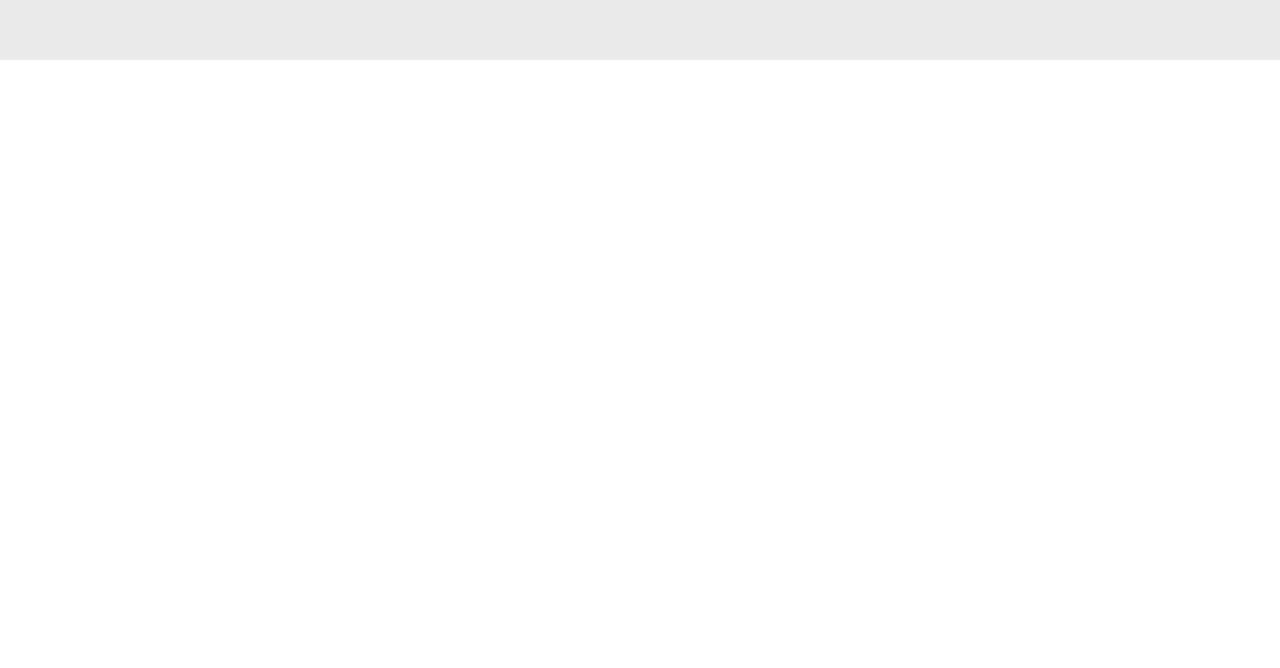
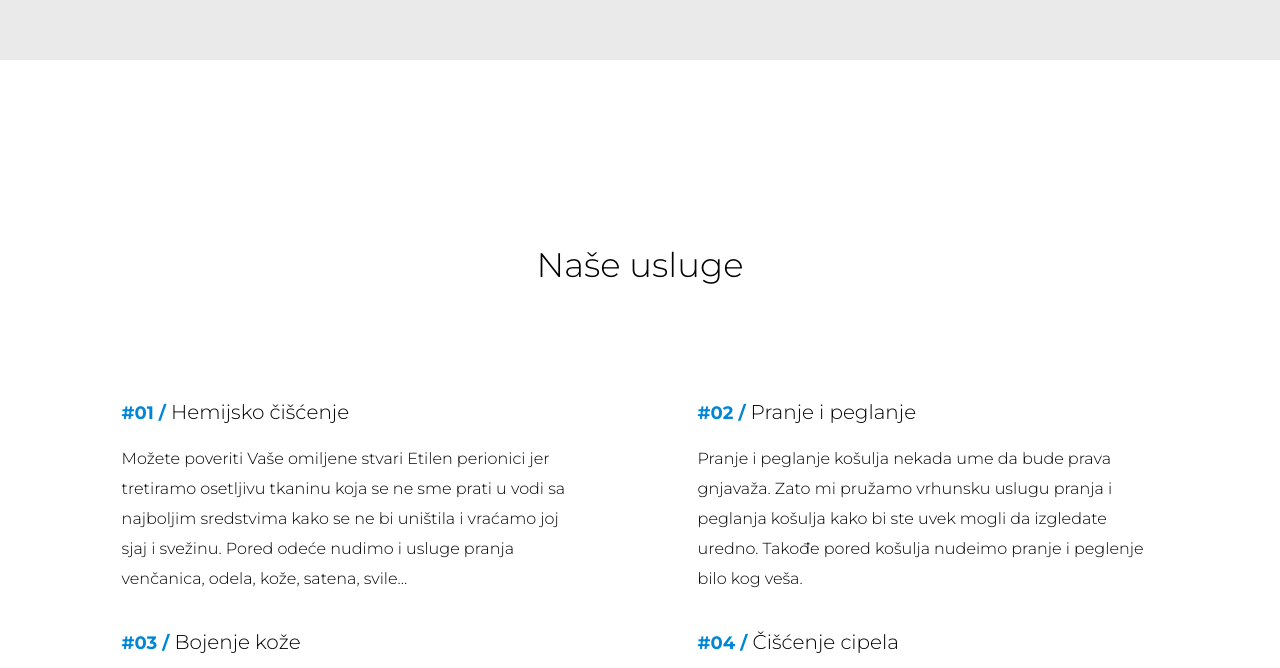
Before and after one commit to Uros998/dry-cleaning, a React (Create React App) app: page / in a window 1280 px wide. Shown: the part 2129-2797 px from the top of the page. Before the commit the page ends 2369 px from the top, so only its background shows below. Built offline with nearby package versions, Linux system fonts and the light colour scheme; a web font is replaced by a local one.

Commit message:
Added our-services on homepage

```diff
--- a/src/component/header/header.component.jsx
+++ b/src/component/header/header.component.jsx
@@ -38,7 +38,7 @@ const Header = () => {
                 <nav className="main-navigation">
                     <ul>
                         <li><NavLink activeClassName="selected" className='option' to='/'>Početna</NavLink></li>
-                        <li><NavLink activeClassName="selected" className='option' to='/usluga'>Usluge</NavLink></li>
+                        <li><NavLink activeClassName="selected" className='option' to='/usluga'>Cenovnik</NavLink></li>
                         <li><NavLink activeClassName="selected" className='option' to='/about'>O nama</NavLink></li>
                     </ul>
                 </nav>
--- a/src/pages/homepage/homepage.jsx
+++ b/src/pages/homepage/homepage.jsx
@@ -80,6 +80,63 @@ const HomePage = () => {
                         </div>
                     </div>
                 </div>
+                <div className="homepage-our-services">
+                    <div className="our-service-title">
+                        <h2>Naše usluge</h2>
+                    </div>
+                    <div className="our-services">
+                        <div className="two-services">
+                            <div className="service">
+                                <div className="service-title">
+                                    <h2><span>#01 /</span> Hemijsko čišćenje</h2>
+                                </div>
+                                <div className="service-body">
+                                    <p>Možete poveriti Vaše omiljene stvari Etilen perionici jer tretiramo osetljivu
+                                        tkaninu koja se ne sme prati u vodi sa najboljim sredstvima kako se ne bi
+                                        uništila i
+                                        vraćamo joj sjaj i svežinu. Pored odeće nudimo i usluge pranja venčanica, odela,
+                                        kože, satena, svile…</p>
+                                </div>
+                            </div>
+                            <div className="service">
+                                <div className="service-title">
+                                    <h2><span>#02 /</span> Pranje i peglanje</h2>
+                                </div>
+                                <div className="service-body">
+                                    <p>Pranje i peglanje košulja nekada ume da bude prava gnjavaža. Zato mi pružamo
+                                        vrhunsku
+                                        uslugu pranja i peglanja košulja kako bi ste uvek mogli da izgledate uredno.
+                                        Takođe
+                                        pored košulja nudeimo pranje i peglenje bilo kog veša.</p>
+                                </div>
+                            </div>
+                        </div>
+                        <div className="two-services">
+                            <div className="service">
+                                <div className="service-title ">
+                                    <h2><span>#03 /</span> Bojenje kože</h2>
+                                </div>
+                                <div className="service-body">
+                                    <p>Bojenje kože, uz usluge pranja ili hemijskog čišćenja imamo mogućnost,
+                                        tehnologiju i znanje da najsavremenijim metodama i najboljim sredstvima vršimo
+                                        usluge bojenja kože. Tako vašoj odeći produžujemo vek trajanja,
+                                        postojeću boju osvežavamo i dajemo joj novi život.</p>
+                                </div>
+                            </div>
+                            <div className="service">
+                                <div className="service-title">
+                                    <h2><span>#04 /</span> Čišćenje cipela</h2>
+                                </div>
+                                <div className="service-body">
+                                    <p>Etilen u ponudi ima i mogućnost krojačkih prepravki. Svojim savetima i
+                                        dugogodišnjim iskustvom možemo Vam pomoći i dati savet u vezi svih vrsta
+                                        krojačkih
+                                        prepravki, krojačkih dorada.</p>
+                                </div>
+                            </div>
+                        </div>
+                    </div>
+                </div>
             </div>
         </>
     )
--- a/src/pages/homepage/homepage.styles.scss
+++ b/src/pages/homepage/homepage.styles.scss
@@ -9,7 +9,6 @@
 
 
 .homepage {
-
   .homepage-title-text {
     width: 100%;
     height: 100%;
@@ -81,7 +80,6 @@
     height: 100%;
     background-color: #eaeaea;
     padding: 3em 0;
-    margin: 0 0 10em 0; // Obrisati ovo !!!!!!!!!!!!!!!!!!!!!!!!!!
 
     .services-title {
       h2 {
@@ -122,6 +120,59 @@
       }
     }
   }
+
+  .homepage-our-services {
+    width: 90%;
+    margin: 10em auto;
+
+    .our-service-title {
+      h2 {
+        text-align: center;
+        font-weight: 300;
+        font-size: 34px;
+      }
+    }
+
+    .our-services {
+      width: 100%;
+      height: 100%;
+      margin: 5em auto;
+      display: flex;
+      justify-content: center;
+
+      .two-services {
+        display: flex;
+        justify-content: center;
+
+        .service {
+          padding: 0 2em;
+
+          .service-title {
+
+            h2 {
+              font-size: 25px;
+              font-weight: 300;
+
+              span {
+                font-size: 18px;
+                color: #0186d5;
+                font-weight: 700;
+              }
+            }
+          }
+
+          .service-body {
+
+            p {
+              font-size: 16px;
+              font-weight: 300;
+              line-height: 30px;
+            }
+          }
+        }
+      }
+    }
+  }
 }
 
 
@@ -140,6 +191,20 @@
         }
       }
     }
+
+    .homepage-our-services {
+      .our-services {
+        .service {
+          padding: 0 1em;
+
+          .service-title {
+            h2 {
+              font-size: 20px;
+            }
+          }
+        }
+      }
+    }
   }
 }
 
@@ -148,6 +213,28 @@
     .homepage-services {
       .services-cards {
         width: 100%;
+      }
+    }
+
+    .homepage-our-services {
+      .our-services {
+        display: block;
+
+        .two-services {
+          .service {
+            display: inline-block;
+            width: 40%;
+            padding: 0;
+            margin: 0 5%;
+
+
+            .service-title {
+              h2 {
+                font-size: 20px;
+              }
+            }
+          }
+        }
       }
     }
   }
@@ -275,6 +362,38 @@
       }
     }
 
+    .homepage-our-services {
+      .our-services {
+        .two-services {
+          display: block;
+
+          .service {
+            display: inline-block;
+            width: 90%;
+            padding: 0;
+            margin: 0 5%;
+
+            .service-title {
+              h2 {
+                font-size: 25px;
+
+                span {
+                  font-size: 18px;
+                }
+              }
+            }
+
+            .service-body {
+
+              p {
+                font-size: 16px;
+                text-align: justify;
+              }
+            }
+          }
+        }
+      }
+    }
   }
 }
 
@@ -312,5 +431,19 @@
         }
       }
     }
+
+    .homepage-our-services {
+      .our-services {
+        .two-services {
+          .service {
+            .service-body {
+              p {
+                line-height: 25px;
+              }
+            }
+          }
+        }
+      }
+    }
   }
 }
```
Also changed, not shown: src/assets/contact.jpg (added).
